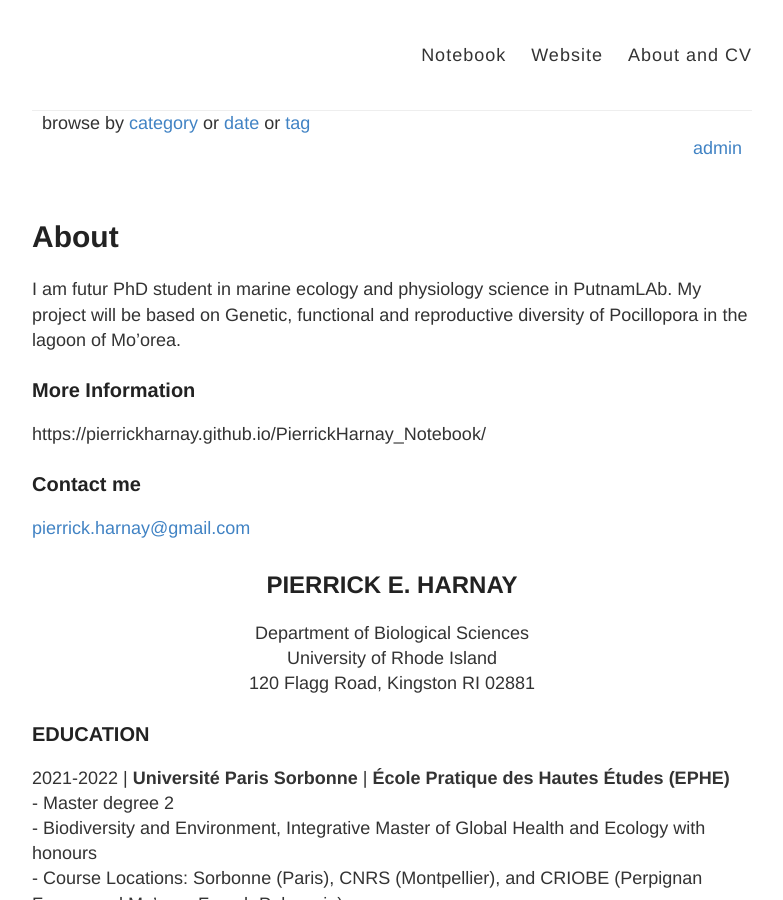
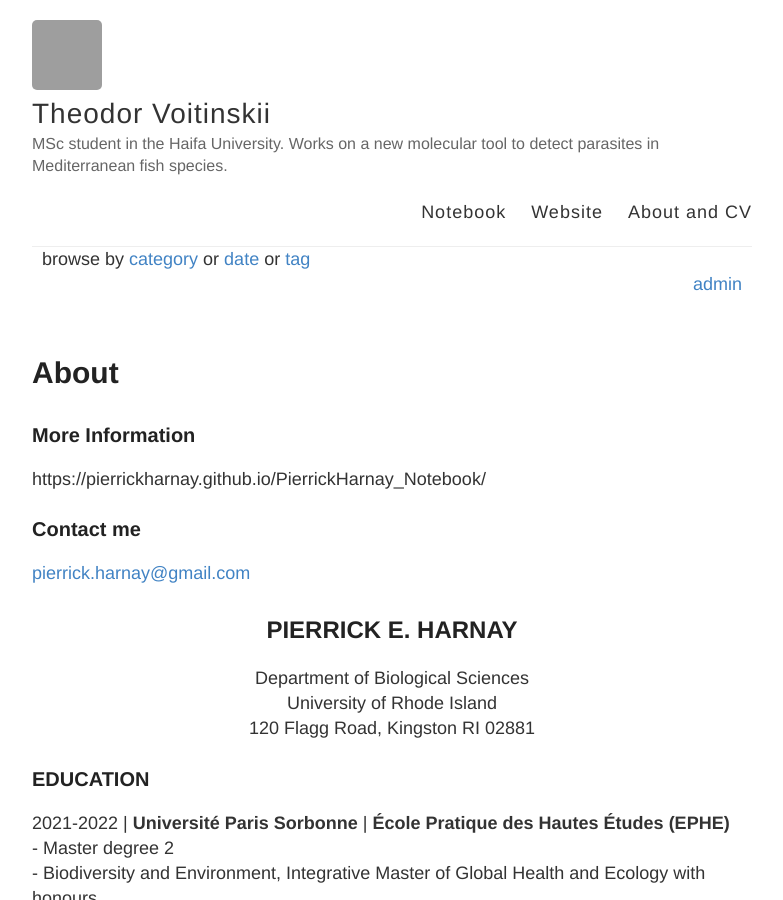
Before and after one commit to Twytilus/Notebook_Theo, a Jekyll site: the page built from about.md, in a window 1280 px wide and 900 px high. Shown: the whole window, without its empty margins (248-1031 px from the left). Built offline with Jekyll 4.4.1, drawn with Linux system fonts in a browser that asks for light colours; grey boxes are pictures that could not be loaded.

Commit message:
Doing stuff

```diff
--- a/_config.yml
+++ b/_config.yml
@@ -3,13 +3,13 @@
 #
 
 # Name of your site (displayed in the header)
-name:
+name: Theodor Voitinskii
 
 # Short bio or description (displayed in the header)
-description:
+description: MSc student in the Haifa University. Works on a new molecular tool to detect parasites in Mediterranean fish species.
 
 # URL of your avatar or profile pic (you could use your GitHub profile pic)
-avatar: ""
+avatar: "https://avatars.githubusercontent.com/u/171820426?v=4"
 
 #
 # Flags below are optional
@@ -18,10 +18,10 @@ avatar: ""
 # Includes an icon in the footer for each username you enter
 footer-links:
   dribbble:
-  email:
+  email: orangemortes@gmail.com
   facebook:
   flickr:
-  github:
+  github: https://github.com/Twytilus
   instagram:
   linkedin:
   pinterest:
@@ -41,13 +41,13 @@ google_analytics:
 
 # Your website URL (e.g. http://barryclark.github.io or http://www.barryclark.co)
 # Used for Sitemap.xml and your RSS feed
-url: ""
+url: "http://theodorvoitinskii.github.io"
 
 # If you're hosting your site at a Project repository on GitHub pages
 # (http://yourusername.github.io/repository-name)
 # and NOT your User repository (http://yourusername.github.io)
 # then add in the baseurl here, like this: "/repository-name"
-baseurl: "/"
+baseurl: "/Notebook_Theo"
 
 #
 # !! You don't need to change any of the configuration flags below !!
--- a/about.md
+++ b/about.md
@@ -4,7 +4,7 @@ title: About
 permalink: /about/
 ---
 
-I am futur PhD student in marine ecology and physiology science in PutnamLAb. My project will be based on Genetic, functional and reproductive diversity of Pocillopora in the lagoon of Mo’orea.
+
 
 
 ### More Information
```
